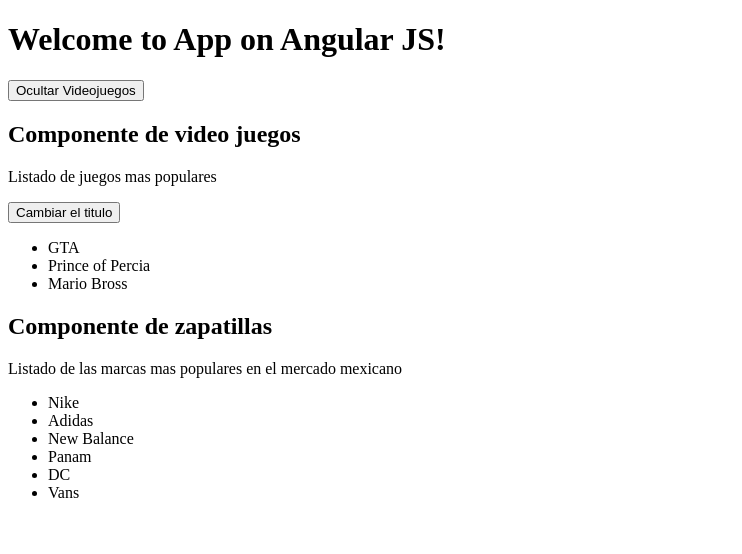
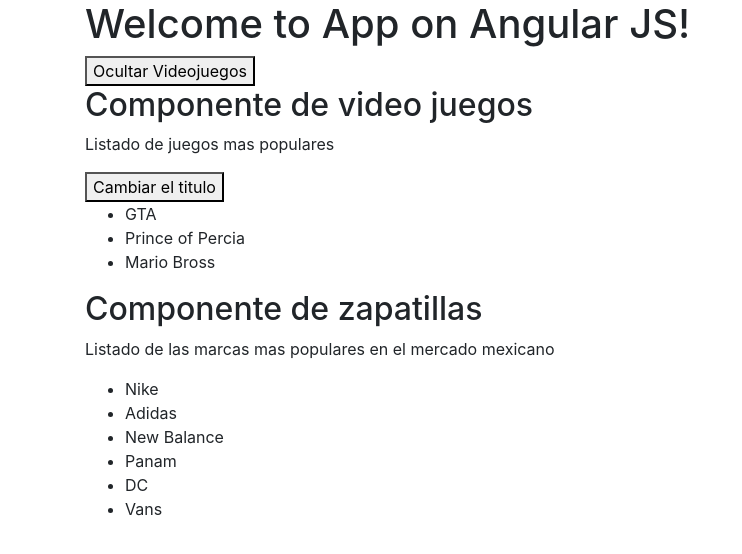
Before and after one commit to victorj-sosar/PruebasAngular, an Angular app: page / in a window 1280 px wide. Shown: the top 554 px of the page, without its empty margins (0-742 px from the left). Built offline with nearby package versions, Linux system fonts and the light colour scheme.

Commit message:
Implementacion de Bootstrap

```diff
--- a/angular.json
+++ b/angular.json
@@ -23,6 +23,7 @@
               "src/assets"
             ],
             "styles": [
+              "node_modules/bootstrap/dist/css/bootstrap.css",
               "src/styles.css"
             ],
             "scripts": [],
--- a/package.json
+++ b/package.json
@@ -19,6 +19,7 @@
     "@angular/platform-browser": "~7.2.0",
     "@angular/platform-browser-dynamic": "~7.2.0",
     "@angular/router": "~7.2.0",
+    "bootstrap": "^4.3.1",
     "core-js": "^2.5.4",
     "rxjs": "~6.3.3",
     "tslib": "^1.9.0",
--- a/src/app/app.component.html
+++ b/src/app/app.component.html
@@ -1,5 +1,5 @@
 <!--The content below is only a placeholder and can be replaced.-->
-<div>
+<div class="container">
   <h1>
     Welcome to {{ title }}!
   </h1>
```
Also changed, not shown: 1 other file (tests, documents, lock files or other folders).
